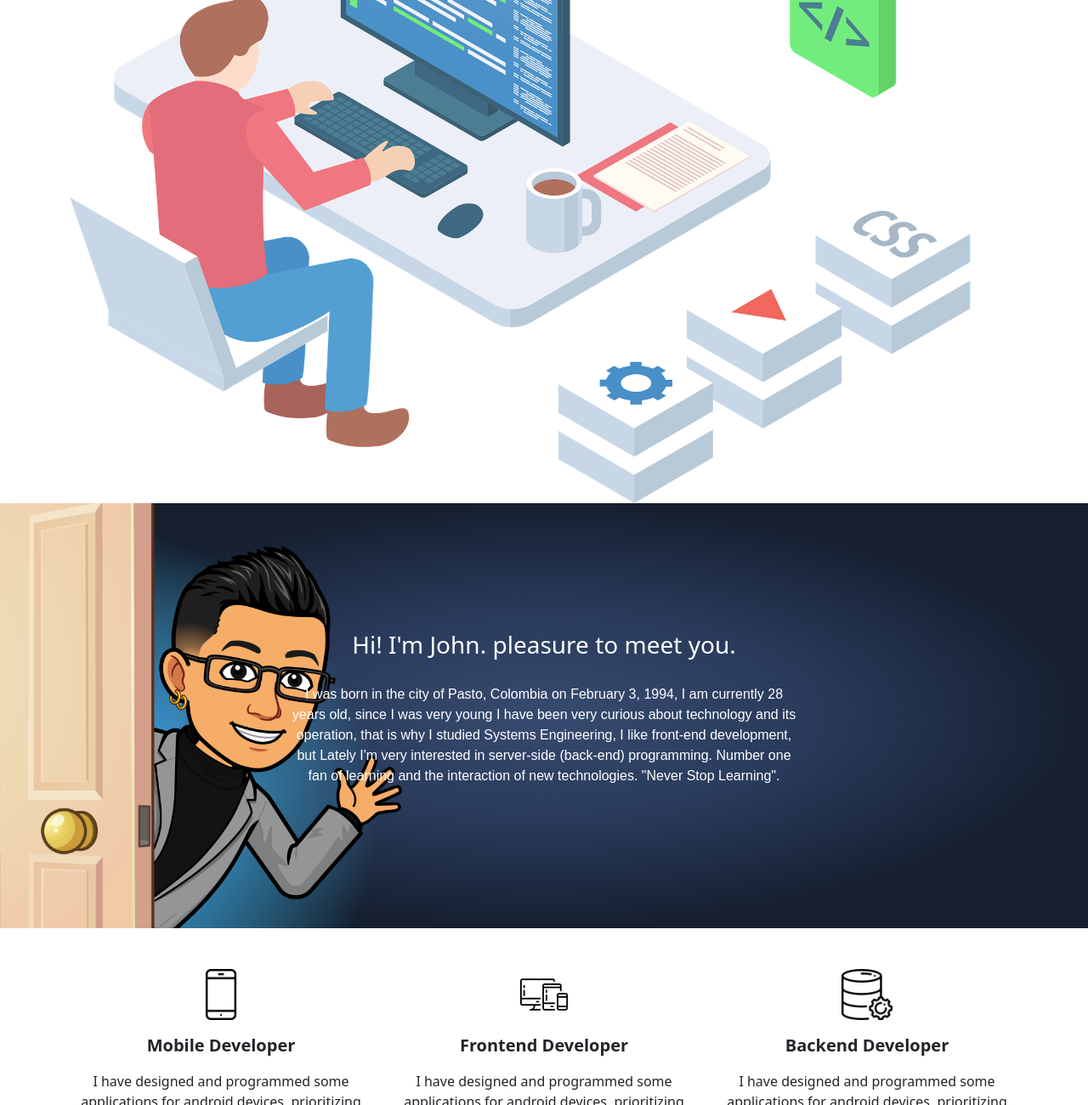
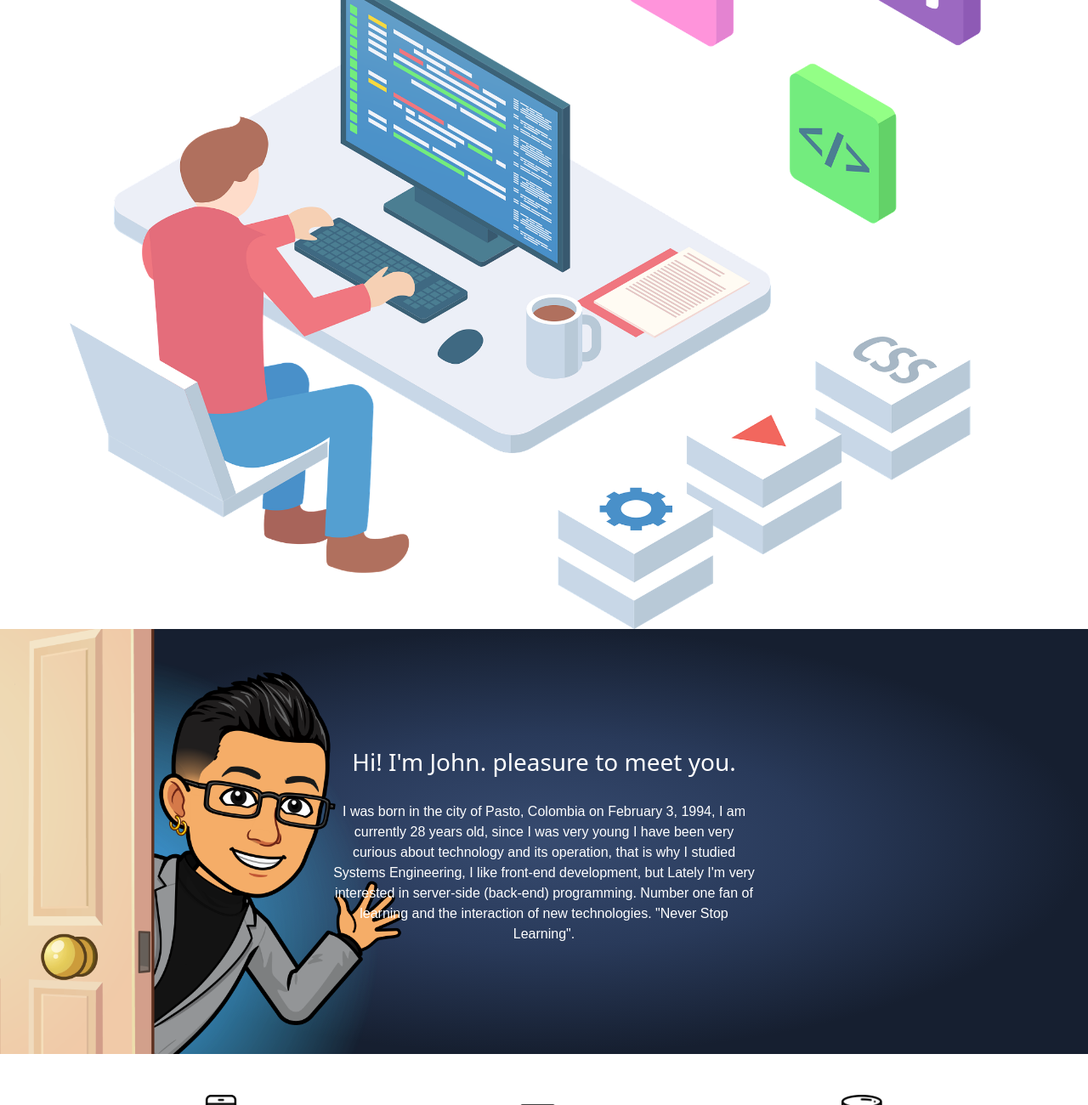
Before and after one commit to JohnFreddyTutistar/John-portfolio, a plain HTML site: page index.html in a window 1280 px wide. Shown: the part 1172-2472 px from the top of the page at 85% size. Drawn offline with nearby package versions, Linux system fonts and the light colour scheme.

Commit message:
cambiando tamaaños de las cajas

```diff
--- a/css/style.css
+++ b/css/style.css
@@ -27,7 +27,7 @@ a{
 .logo-container img {
     position: absolute;
     transition: opacity 0.1s ease-in-out;
-    top: 50%;
+    top: 70%;
     left: 50%;
     transform: translate(-50%, -50%);
 }
@@ -47,7 +47,7 @@ a{
 
 /*main*/
 .img-fuid {
-    margin-top: 350px;
+    margin-top: 498px;
     max-width: 100%;
     height: auto;
     opacity: 0.8;
@@ -67,8 +67,8 @@ a{
 }
 
 .about-me {
-    width: 600px;
-    height: 200px;
+    width: 500px;
+    height: 220px;
     position: absolute;
     top: 50%;
     left: 50%;
--- a/index.html
+++ b/index.html
@@ -54,7 +54,7 @@
 
     <!-- about me -->
     <div class="about-me-container" id="about">
-        <div class="about-me text-center text-md-right">
+        <div class="about-me text-center justify-content-center">
             <h3 class="presentation">Hi! I'm John. pleasure to meet you.</h3>
             <p class="parrafo">
                 I was born in the city of Pasto, Colombia on February 3, 1994, I am
```
Also changed, not shown: projects.html (+1 -1 lines).
